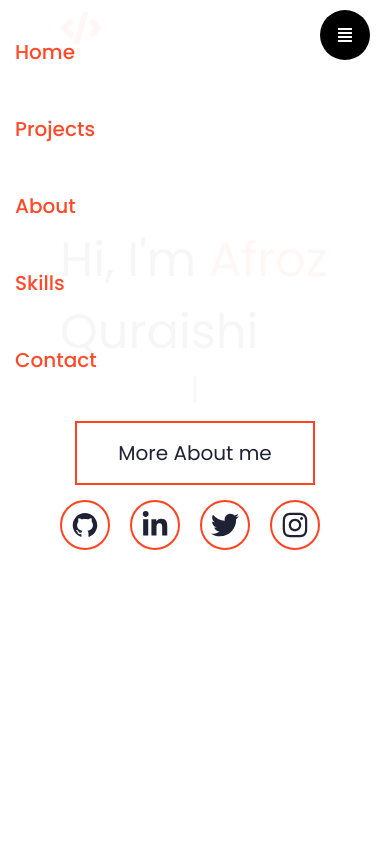
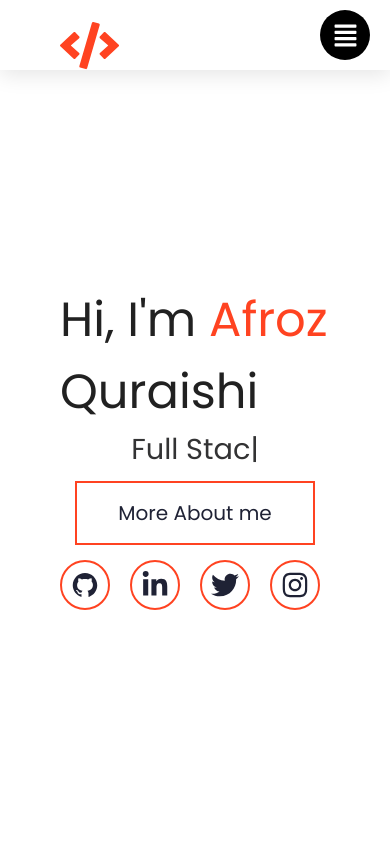
Before and after one commit to afroz23/afrozquraishi, a React (Create React App) app: page / in a window 390 px wide. Shown: the top 844 px of the page. Built offline with nearby package versions, Linux system fonts and the light colour scheme.

Commit message:
componets are modified

```diff
--- a/src/App.css
+++ b/src/App.css
@@ -28,19 +28,20 @@ body {
 .navbar__container {
   display: flex;
   height: 70px;
+  flex-wrap: wrap;
   align-items: center;
   justify-content: space-between;
 }
 .navbar__left-logo {
-  width: 110px;
   color: #ff4321;
   cursor: pointer;
-  font-size: 5vh;
+  font-size: 7vh;
 }
 
 .navbar__right,
 .navbar-item {
   display: flex;
+  flex-wrap: wrap;
   list-style-type: none;
 }
 
@@ -89,6 +90,7 @@ a:active {
 
 /* Grid System */
 .row {
+  justify-content: center;
   display: flex;
   width: 100%;
   flex-wrap: wrap;
@@ -408,8 +410,10 @@ a:active {
 
 /* contact */
 .contact {
-  padding: 100px 0;
-  background: #fff;
+  display: flex;
+  flex-direction: column;
+  justify-content: center;
+  padding: 0 0;
 }
 .contactSection-logo {
   text-align: center;
@@ -440,9 +444,11 @@ a:active {
   color: #3c3c3c;
 }
 .last-footer {
-  align-items: center;
+  display: flex;
   justify-content: center;
-  display: flex;
+  flex-direction: row;
+  align-content: flex-end;
+  align-items: flex-end;
   width: 100%;
 }
 .last-anchor {
@@ -452,6 +458,7 @@ a:active {
 .toggle {
   position: fixed;
   top: 10px;
+  font-size: 25px;
   right: 20px;
   background: #000;
   color: #fff;
@@ -467,11 +474,14 @@ a:active {
   .typed-text {
     font-size: 1em;
   }
+
   .container {
     width: 100%;
-    padding: 0 60px;
+    padding: 0px 60px;
   }
-
+  .header__content {
+    padding-top: 80px;
+  }
   a {
     display: block;
     justify-content: center;
@@ -483,9 +493,11 @@ a:active {
   }
   .col-6 {
     width: 100%;
+    display: flex;
+    flex-direction: column;
+    justify-content: center;
     align-items: center;
-    justify-content: center;
-    display: flex;
+    flex-wrap: wrap;
   }
   .col-3 {
     width: 100%;
@@ -503,6 +515,8 @@ a:active {
     position: fixed;
     top: 0;
     left: 0;
+    display: flex;
+    transform: translateX(-500px);
   }
   .navbar__right {
     display: block;
--- a/src/components/Contact.js
+++ b/src/components/Contact.js
@@ -6,24 +6,25 @@ const Contact = () => {
         <div className="contactSection">
           <div className="row justifyCenter">
             <div className="col-6">
-              <div className="allinone">
+
                 <div className="contactSection-logo">
-                <h1>Get In Touch</h1>
-                <p>Email me: afroziiitian@gmail.com</p>
+                  <h1>Get In Touch</h1>
+                  <p>Email me: afroziiitian@gmail.com</p>
                 </div>
+
                 <div className="contactCircles">
                     <p className="para-links"><a target="_blank" rel="noopener noreferrer" href="https://github.com/afroz23">Github</a></p>
                     <p className="para-links"><a target="_blank" rel="noopener noreferrer" href="https://www.linkedin.com/in/afrozquraishi/"> LinkedIn</a></p>
                     <p className="para-links"><a target="_blank" rel="noopener noreferrer" href="https://twitter.com/AfrozQuraishi_"> Twitter</a></p>
                     <p className="para-links"><a target="_blank" rel="noopener noreferrer" href="https://www.instagram.com/afrozquraishi_/">Instagram</a></p>
                 </div>
-              </div>
+
+                <div className="last-footer">
+                  <div>© 2021, Built with React</div>
+                </div>
             </div>
           </div>
         </div>
-      <div className="last-footer">
-      © 2021, Built with <p><a className="last-anchor" target="_blank" rel="noopener noreferrer" href="https://reactjs.org/">React</a></p>
-      </div>
       </div>
     </div>
   );
--- a/src/components/Home.js
+++ b/src/components/Home.js
@@ -31,8 +31,6 @@ const Home = () => {
                   <a className="header_anchor" target="_blank" rel="noopener noreferrer" href="https://twitter.com/AfrozQuraishi_"><FaTwitter className="headerIcon" /></a>
                   <a className="header_anchor" target="_blank" rel="noopener noreferrer"href="https://www.instagram.com/afrozquraishi_/"><FaInstagram className="headerIcon" /></a>
                 </div>
-                <div className="resume__buttons">
-                </div>
               </div>
             </div>
           </div>
--- a/src/components/Nav.js
+++ b/src/components/Nav.js
@@ -5,7 +5,7 @@ import { Anchor } from 'antd';
 const { Link } = Anchor;
 
 const Nav = () => {
-  const [state, setState] = React.useState(true);
+  const [state, setState] = React.useState(false);
   return (
     <nav className="navbar">
       <div className="container">
@@ -15,8 +15,7 @@ const Nav = () => {
                <FaCode/>
             </a>
           </ul>
-          {state ? (
-            <div className="navbar__right">
+            <div className="navbar__right" style={{transform:state?"translateX(0px)": "translateX(-500px)"}}>
             <Anchor className="items">
                <Link className="navbar-item" href="#home" title="Home" />
                <Link className="navbar-item" href="#projects" title="Projects" />
@@ -25,13 +24,10 @@ const Nav = () => {
                <Link className="navbar-item" href="#contact" title="Contact" />
             </Anchor>
             </div>
-          ) : (
-            ""
-          )}
+          <div className="toggle">
+            <FaAlignJustify onClick={() => setState(!state)}></FaAlignJustify>
+          </div>
         </div>
-      </div>
-      <div className="toggle" onClick={() => setState(!state)}>
-        <FaAlignJustify />
       </div>
     </nav>
   );
--- a/src/components/Projects.js
+++ b/src/components/Projects.js
@@ -25,7 +25,7 @@ const Projects = () => {
       icon: <a target="_blank" rel="noopener noreferrer" alt="Github link" href="https://github.com/afroz23/chat-room-app" ><FaGithub className="commonIcons" /></a>,
       icon2: <a target="_blank" rel="noopener noreferrer" alt="Deploy link" href="https://chat-room-application.netlify.app/" ><GrDeploy className="commonIcon" /></a>,
       heading: "Chat Room App",
-      text: "This ",
+      text: "In this Application Admin provides you the username and password.It is to allows users to chat with each other.",
     },
     {
       id: 4,
```
Also changed, not shown: 1 other file (tests, documents, lock files or other folders).
